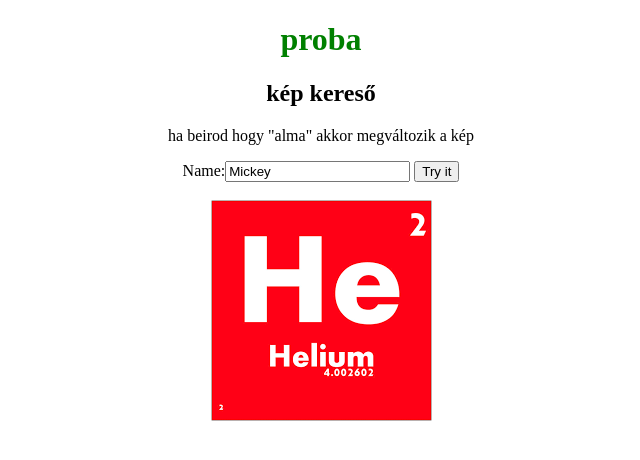
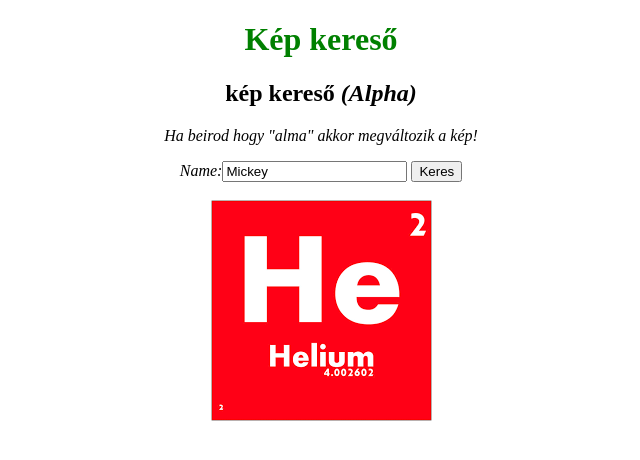
Before and after one commit to loczylevi/javascript_basic_image_finder, a plain HTML site: page index.html in a window 1280 px wide. Shown: the whole page, without its empty margins (319-959 px from the left). Drawn offline with Linux system fonts and the light colour scheme.

Commit message:
Update index.html

```diff
--- a/index.html
+++ b/index.html
@@ -3,15 +3,15 @@
 
 <body style="text-align:center;">
     <h1 style="color:green;">
-            proba
+            Kép kereső
     </h1>
-    <h2>kép kereső</h2>
+    <h2>kép kereső <i>(Alpha)<i></h2>
     <p>
-        ha beirod hogy "alma" akkor megváltozik a kép
+        Ha beirod hogy "alma" akkor megváltozik a kép!
     </p>
 
     Name:<input type="text" id="myText" value="Mickey">
-    <button type="button" onclick="myFunction()">Try it</button>
+    <button type="button" onclick="myFunction()">Keres</button>
     <p id="demo"></p>
 
 
```
